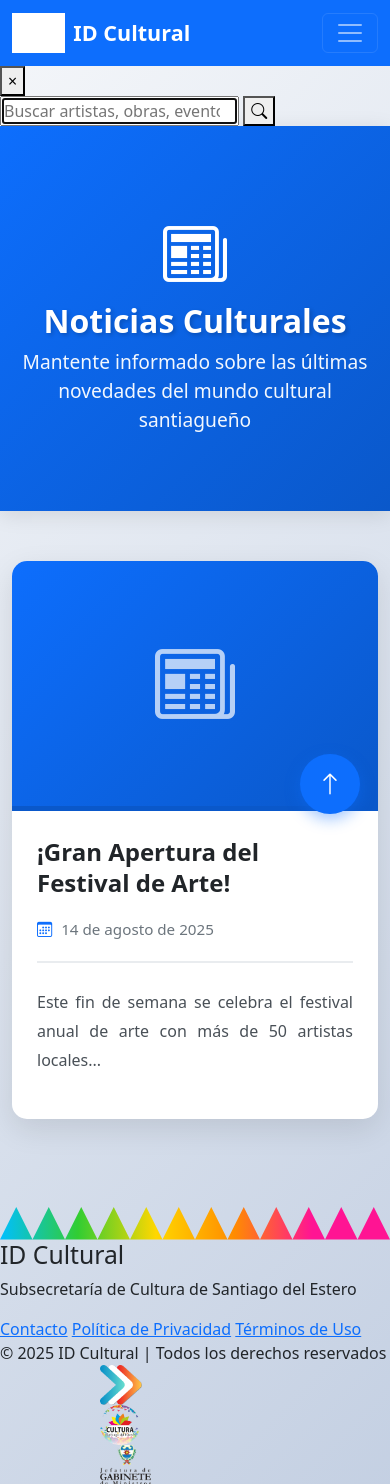
After one commit to runatechdev/ID-Cultural, a PHP site: page /noticias.php in a window 390 px wide. The commit adds this page. Shown: the top 1484 px of the page. Run offline with PHP 8.4, Linux system fonts and the light colour scheme; data comes from the database, SQL or seed files in the repository.

Commit message:
✨ Implementar página de Noticias completa
- Agregado botón 'Noticias' en todos los menús del navbar
- Removido 'Wiki' del dropdown (ya está visible en nav principal)
- Creado noticias.php con diseño completo tipo artículo
- Las cards del index ahora redirigen a noticias.php
- Vista de noticias muestra contenido completo con formato
- Diseño responsive con animaciones AOS
- Botón flotante para volver arriba
- Hero section con gradiente azul
- Manejo de errores y estados vacíos

```diff
--- a/components/navbar.php
+++ b/components/navbar.php
@@ -75,6 +75,9 @@ if (!defined('BASE_URL')) {
                 <a href="/index.php" class="dropdown-item">
                   <i class="material-icons">fingerprint</i> Inicio
                 </a>
+                <a href="/noticias.php" class="dropdown-item">
+                  <i class="material-icons">article</i> Noticias
+                </a>
                 <a href="/perfil_artista.php?id=<?php echo htmlspecialchars($_SESSION['user_data']['id']); ?>" class="dropdown-item">
                   <i class="material-icons">person</i> Mi Perfil
                 </a>
@@ -93,6 +96,9 @@ if (!defined('BASE_URL')) {
                 <a href="/index.php" class="dropdown-item">
                   <i class="material-icons">fingerprint</i> Inicio
                 </a>
+                <a href="/noticias.php" class="dropdown-item">
+                  <i class="material-icons">article</i> Noticias
+                </a>
                 <a href="/src/views/pages/admin/dashboard-adm.php" class="dropdown-item">
                   <i class="material-icons">dashboard</i> Panel de Control
                 </a>
@@ -104,6 +110,9 @@ if (!defined('BASE_URL')) {
                 <!-- Menú para Editores -->
                 <a href="/index.php" class="dropdown-item">
                   <i class="material-icons">fingerprint</i> Inicio
+                </a>
+                <a href="/noticias.php" class="dropdown-item">
+                  <i class="material-icons">article</i> Noticias
                 </a>
                 <a href="/src/views/pages/editor/panel_editor.php" class="dropdown-item">
                   <i class="material-icons">edit</i> Panel de Control
@@ -117,6 +126,9 @@ if (!defined('BASE_URL')) {
                 <a href="/index.php" class="dropdown-item">
                   <i class="material-icons">fingerprint</i> Inicio
                 </a>
+                <a href="/noticias.php" class="dropdown-item">
+                  <i class="material-icons">article</i> Noticias
+                </a>
                 <a href="/src/views/pages/validador/panel_validador.php" class="dropdown-item">
                   <i class="material-icons">verified</i> Panel de Control
                 </a>
@@ -129,8 +141,8 @@ if (!defined('BASE_URL')) {
                 <a href="/index.php" class="dropdown-item">
                   <i class="material-icons">fingerprint</i> Inicio
                 </a>
-                <a href="/wiki.php" class="dropdown-item">
-                  <i class="material-icons">library_books</i> Wiki de artistas
+                <a href="/noticias.php" class="dropdown-item">
+                  <i class="material-icons">article</i> Noticias
                 </a>
                 <div class="dropdown-divider"></div>
                 <a href="/src/views/pages/auth/login.php" class="dropdown-item">
--- /dev/null
+++ b/public/noticias.php
@@ -0,0 +1,373 @@
+<?php
+/**
+ * noticias.php
+ * Página principal de noticias culturales
+ */
+
+if (session_status() === PHP_SESSION_NONE) {
+    session_start();
+}
+
+require_once __DIR__ . '/../config.php';
+?>
+<!DOCTYPE html>
+<html lang="es">
+<head>
+    <meta charset="UTF-8">
+    <meta name="viewport" content="width=device-width, initial-scale=1.0">
+    <title>Noticias Culturales | ID Cultural</title>
+
+    <!-- Bootstrap CSS -->
+    <link href="https://cdn.jsdelivr.net/npm/bootstrap@5.3.3/dist/css/bootstrap.min.css" rel="stylesheet">
+    <link rel="stylesheet" href="https://cdn.jsdelivr.net/npm/bootstrap-icons@1.11.3/font/bootstrap-icons.min.css">
+
+    <!-- Custom CSS -->
+    <link rel="stylesheet" href="<?php echo BASE_URL; ?>static/css/navbar.css">
+    <link rel="stylesheet" href="<?php echo BASE_URL; ?>static/css/footer.css">
+
+    <!-- AOS Animation -->
+    <link href="https://unpkg.com/aos@2.3.1/dist/aos.css" rel="stylesheet">
+
+    <style>
+        body {
+            background: linear-gradient(135deg, #f5f7fa 0%, #c3cfe2 100%);
+            min-height: 100vh;
+        }
+
+        .noticias-hero {
+            background: linear-gradient(135deg, #0d6efd 0%, #0a58ca 100%);
+            color: white;
+            padding: 80px 0 60px;
+            margin-bottom: 50px;
+            box-shadow: 0 4px 20px rgba(0, 0, 0, 0.1);
+        }
+
+        .noticias-hero h1 {
+            font-size: 3rem;
+            font-weight: 700;
+            text-shadow: 2px 2px 4px rgba(0, 0, 0, 0.2);
+        }
+
+        .noticias-hero p {
+            font-size: 1.2rem;
+            opacity: 0.95;
+        }
+
+        .noticia-individual {
+            background: white;
+            border-radius: 15px;
+            overflow: hidden;
+            box-shadow: 0 10px 30px rgba(0, 0, 0, 0.1);
+            margin-bottom: 40px;
+            transition: transform 0.3s ease, box-shadow 0.3s ease;
+        }
+
+        .noticia-individual:hover {
+            transform: translateY(-5px);
+            box-shadow: 0 15px 40px rgba(0, 0, 0, 0.15);
+        }
+
+        .noticia-imagen {
+            width: 100%;
+            height: 400px;
+            object-fit: cover;
+            border-bottom: 5px solid #0d6efd;
+        }
+
+        .noticia-placeholder {
+            width: 100%;
+            height: 400px;
+            background: linear-gradient(135deg, #0d6efd 0%, #0a58ca 100%);
+            display: flex;
+            align-items: center;
+            justify-content: center;
+            border-bottom: 5px solid #0a58ca;
+        }
+
+        .noticia-contenido {
+            padding: 40px;
+        }
+
+        .noticia-titulo {
+            font-size: 2rem;
+            font-weight: 700;
+            color: #212529;
+            margin-bottom: 20px;
+            line-height: 1.3;
+        }
+
+        .noticia-meta {
+            display: flex;
+            gap: 20px;
+            margin-bottom: 25px;
+            padding-bottom: 20px;
+            border-bottom: 2px solid #e9ecef;
+            color: #6c757d;
+            font-size: 0.95rem;
+        }
+
+        .noticia-meta i {
+            margin-right: 5px;
+            color: #0d6efd;
+        }
+
+        .noticia-texto {
+            font-size: 1.1rem;
+            line-height: 1.8;
+            color: #495057;
+            text-align: justify;
+        }
+
+        .noticia-texto p {
+            margin-bottom: 20px;
+        }
+
+        .loading-container {
+            min-height: 400px;
+            display: flex;
+            align-items: center;
+            justify-content: center;
+        }
+
+        .no-noticias {
+            text-align: center;
+            padding: 80px 20px;
+            background: white;
+            border-radius: 15px;
+            box-shadow: 0 10px 30px rgba(0, 0, 0, 0.1);
+        }
+
+        .no-noticias i {
+            font-size: 5rem;
+            color: #dee2e6;
+            margin-bottom: 20px;
+        }
+
+        .btn-volver {
+            position: fixed;
+            bottom: 30px;
+            right: 30px;
+            width: 60px;
+            height: 60px;
+            border-radius: 50%;
+            background: #0d6efd;
+            color: white;
+            border: none;
+            box-shadow: 0 5px 15px rgba(13, 110, 253, 0.4);
+            cursor: pointer;
+            transition: all 0.3s ease;
+            display: flex;
+            align-items: center;
+            justify-content: center;
+            font-size: 1.5rem;
+            z-index: 1000;
+        }
+
+        .btn-volver:hover {
+            transform: translateY(-5px);
+            box-shadow: 0 8px 20px rgba(13, 110, 253, 0.6);
+            background: #0a58ca;
+        }
+
+        /* Responsive */
+        @media (max-width: 768px) {
+            .noticias-hero h1 {
+                font-size: 2rem;
+            }
+
+            .noticia-imagen,
+            .noticia-placeholder {
+                height: 250px;
+            }
+
+            .noticia-contenido {
+                padding: 25px;
+            }
+
+            .noticia-titulo {
+                font-size: 1.5rem;
+            }
+
+            .noticia-texto {
+                font-size: 1rem;
+            }
+        }
+    </style>
+</head>
+<body>
+    <?php include __DIR__ . '/../components/navbar.php'; ?>
+
+    <!-- Hero Section -->
+    <section class="noticias-hero">
+        <div class="container text-center">
+            <div data-aos="fade-down">
+                <i class="bi bi-newspaper" style="font-size: 4rem; margin-bottom: 20px;"></i>
+                <h1>Noticias Culturales</h1>
+                <p>Mantente informado sobre las últimas novedades del mundo cultural santiagueño</p>
+            </div>
+        </div>
+    </section>
+
+    <!-- Contenedor de Noticias -->
+    <main class="container pb-5">
+        <div id="contenedor-noticias">
+            <!-- Loading -->
+            <div class="loading-container">
+                <div class="text-center">
+                    <div class="spinner-border text-primary" role="status" style="width: 4rem; height: 4rem;">
+                        <span class="visually-hidden">Cargando noticias...</span>
+                    </div>
+                    <p class="mt-3 text-muted fs-5">Cargando noticias...</p>
+                </div>
+            </div>
+        </div>
+    </main>
+
+    <!-- Botón Volver Arriba -->
+    <button class="btn-volver" onclick="window.scrollTo({top: 0, behavior: 'smooth'})" title="Volver arriba">
+        <i class="bi bi-arrow-up"></i>
+    </button>
+
+    <?php include __DIR__ . '/../components/footer.php'; ?>
+
+    <!-- Scripts -->
+    <script src="https://cdn.jsdelivr.net/npm/bootstrap@5.3.3/dist/js/bootstrap.bundle.min.js"></script>
+    <script src="https://unpkg.com/aos@2.3.1/dist/aos.js"></script>
+
+    <script>
+        const BASE_URL = '<?php echo BASE_URL; ?>';
+
+        // Inicializar AOS
+        AOS.init({
+            duration: 800,
+            once: true,
+            offset: 100
+        });
+
+        // Función para escapar HTML
+        function escapeHtml(text) {
+            if (!text) return '';
+            const map = {
+                '&': '&amp;',
+                '<': '&lt;',
+                '>': '&gt;',
+                '"': '&quot;',
+                "'": '&#039;'
+            };
+            return text.replace(/[&<>"']/g, m => map[m]);
+        }
+
+        // Función para formatear fecha
+        function formatearFecha(fecha) {
+            if (!fecha) return '';
+            const opciones = { year: 'numeric', month: 'long', day: 'numeric' };
+            return new Date(fecha).toLocaleDateString('es-AR', opciones);
+        }
+
+        // Función para renderizar el contenido preservando saltos de línea y formato
+        function renderizarContenido(contenido) {
+            if (!contenido) return '';
+            // Convertir saltos de línea en párrafos
+            return contenido
+                .split('\n\n')
+                .filter(p => p.trim())
+                .map(p => `<p>${escapeHtml(p.trim())}</p>`)
+                .join('');
+        }
+
+        // Cargar todas las noticias
+        async function cargarNoticias() {
+            const contenedor = document.getElementById('contenedor-noticias');
+
+            try {
+                const response = await fetch(`${BASE_URL}api/noticias.php?action=get`);
+                const data = await response.json();
+
+                if (data.error) {
+                    console.error('Error en API:', data.error);
+                    contenedor.innerHTML = `
+                        <div class="no-noticias">
+                            <i class="bi bi-exclamation-triangle text-danger"></i>
+                            <h3 class="text-danger">Error al cargar las noticias</h3>
+                            <p class="text-muted">${escapeHtml(data.error)}</p>
+                            <a href="${BASE_URL}index.php" class="btn btn-primary mt-3">
+                                <i class="bi bi-house-door me-2"></i>Volver al inicio
+                            </a>
+                        </div>
+                    `;
+                    return;
+                }
+
+                const noticias = Array.isArray(data) ? data : (data.noticias || []);
+
+                if (noticias.length === 0) {
+                    contenedor.innerHTML = `
+                        <div class="no-noticias">
+                            <i class="bi bi-inbox"></i>
+                            <h3>No hay noticias disponibles</h3>
+                            <p class="text-muted">Por el momento no hay noticias publicadas. Vuelve pronto para ver las novedades.</p>
+                            <a href="${BASE_URL}index.php" class="btn btn-primary mt-3">
+                                <i class="bi bi-house-door me-2"></i>Volver al inicio
+                            </a>
+                        </div>
+                    `;
+                    return;
+                }
+
+                // Renderizar noticias en formato completo
+                contenedor.innerHTML = noticias.map((noticia, index) => `
+                    <article class="noticia-individual" data-aos="fade-up" data-aos-delay="${index * 100}">
+                        ${noticia.imagen_url ? `
+                            <img src="${escapeHtml(noticia.imagen_url)}"
+                                 class="noticia-imagen"
+                                 alt="${escapeHtml(noticia.titulo)}"
+                                 onerror="this.parentElement.innerHTML = '<div class=\\'noticia-placeholder\\'><i class=\\'bi bi-newspaper text-white\\' style=\\'font-size: 5rem; opacity: 0.7;\\'></i></div>'">
+                        ` : `
+                            <div class="noticia-placeholder">
+                                <i class="bi bi-newspaper text-white" style="font-size: 5rem; opacity: 0.7;"></i>
+                            </div>
+                        `}
+                        <div class="noticia-contenido">
+                            <h2 class="noticia-titulo">${escapeHtml(noticia.titulo)}</h2>
+                            <div class="noticia-meta">
+                                <span>
+                                    <i class="bi bi-calendar3"></i>
+                                    ${formatearFecha(noticia.fecha_creacion)}
+                                </span>
+                                ${noticia.autor ? `
+                                    <span>
+                                        <i class="bi bi-person"></i>
+                                        ${escapeHtml(noticia.autor)}
+                                    </span>
+                                ` : ''}
+                            </div>
+                            <div class="noticia-texto">
+                                ${renderizarContenido(noticia.contenido)}
+                            </div>
+                        </div>
+                    </article>
+                `).join('');
+
+                // Re-inicializar AOS
+                AOS.refresh();
+
+            } catch (error) {
+                console.error('Error al cargar noticias:', error);
+                contenedor.innerHTML = `
+                    <div class="no-noticias">
+                        <i class="bi bi-exclamation-triangle text-danger"></i>
+                        <h3 class="text-danger">Error al cargar las noticias</h3>
+                        <p class="text-muted">Hubo un problema al conectar con el servidor. Por favor, intenta nuevamente más tarde.</p>
+                        <a href="${BASE_URL}index.php" class="btn btn-primary mt-3">
+                            <i class="bi bi-house-door me-2"></i>Volver al inicio
+                        </a>
+                    </div>
+                `;
+            }
+        }
+
+        // Cargar noticias al cargar la página
+        document.addEventListener('DOMContentLoaded', cargarNoticias);
+    </script>
+</body>
+</html>
--- a/public/static/js/index.js
+++ b/public/static/js/index.js
@@ -130,7 +130,7 @@ async function cargarNoticias() {
 
         contenedor.innerHTML = noticias.map((noticia, index) => `
             <div class="col-md-6 col-lg-4" data-aos="fade-up" data-aos-delay="${index * 100}">
-                <article class="card noticia-card h-100" onclick="abrirModalNoticia(${noticia.id})">
+                <article class="card noticia-card h-100" onclick="window.location.href='${BASE_URL}noticias.php'" style="cursor: pointer;">
                     ${noticia.imagen_url ? `
                         <img src="${escapeHtml(noticia.imagen_url)}"
                              class="card-img-top"
```
